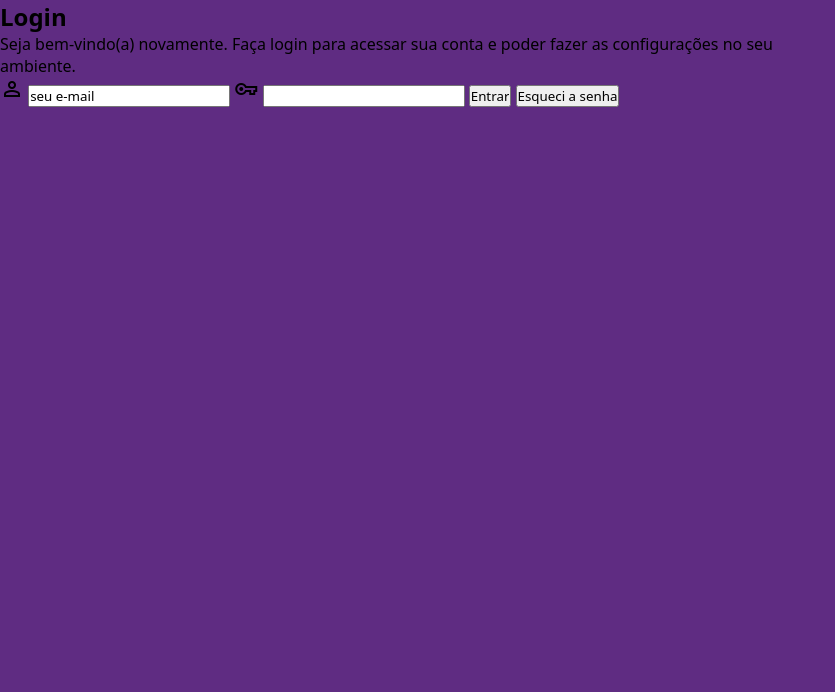
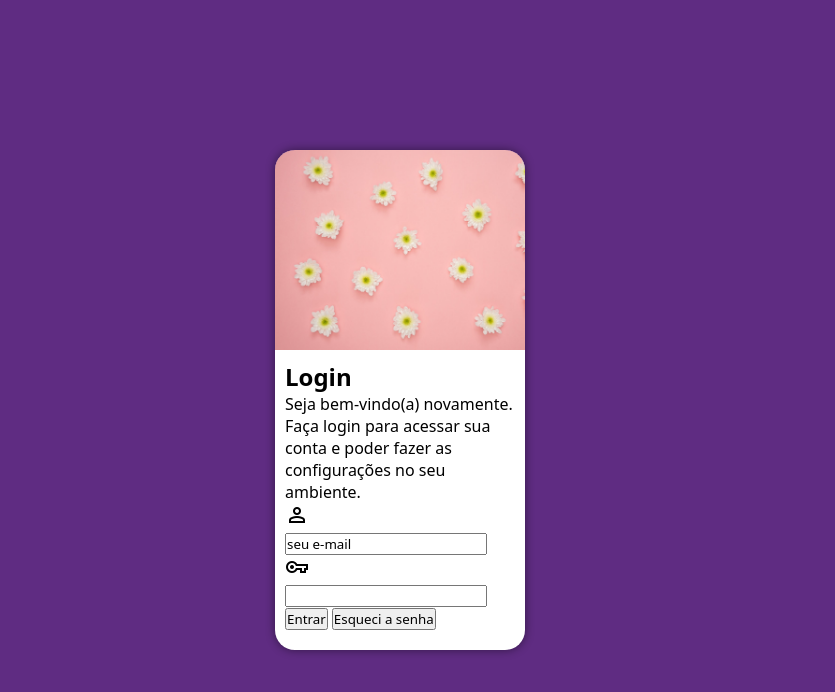
Before and after one commit to thamiresantos/projeto-login, a plain HTML site: page index.html in a window 1280 px wide. Shown: the whole page, without its empty margins (0-835 px from the left). Drawn offline with nearby package versions, Linux system fonts and the light colour scheme.

Commit message:
Versão mobile first da tela de login

```diff
--- a/estilos/style.css
+++ b/estilos/style.css
@@ -25,7 +25,7 @@ main {
     width: 100vh;
 }
 
-section > #login {
+section#login {
     position: absolute;
     top: 50%;
     left: 50%;
@@ -35,11 +35,18 @@ section > #login {
     background-color: white;
     width: 250px;
     height: 500px;
-    border-radius: 200px;
+    border-radius: 20px;
+    box-shadow: 0px 0px 10px rgba(0, 0, 0, 0.473);
 }
 
-section > div > #imagem {
-    background-color: #5f2c82 url(../imagens/flores.jpg) no-repeat;
+section#login > div#imagem {
+    display: block;
+    background: #5f2c82 url(../imagens/flores.jpg) no-repeat;
     background-size: cover;
     height: 200px;
 }
+
+section#login > div#formulario {
+    display: block;
+    padding: 10px;
+}
```
